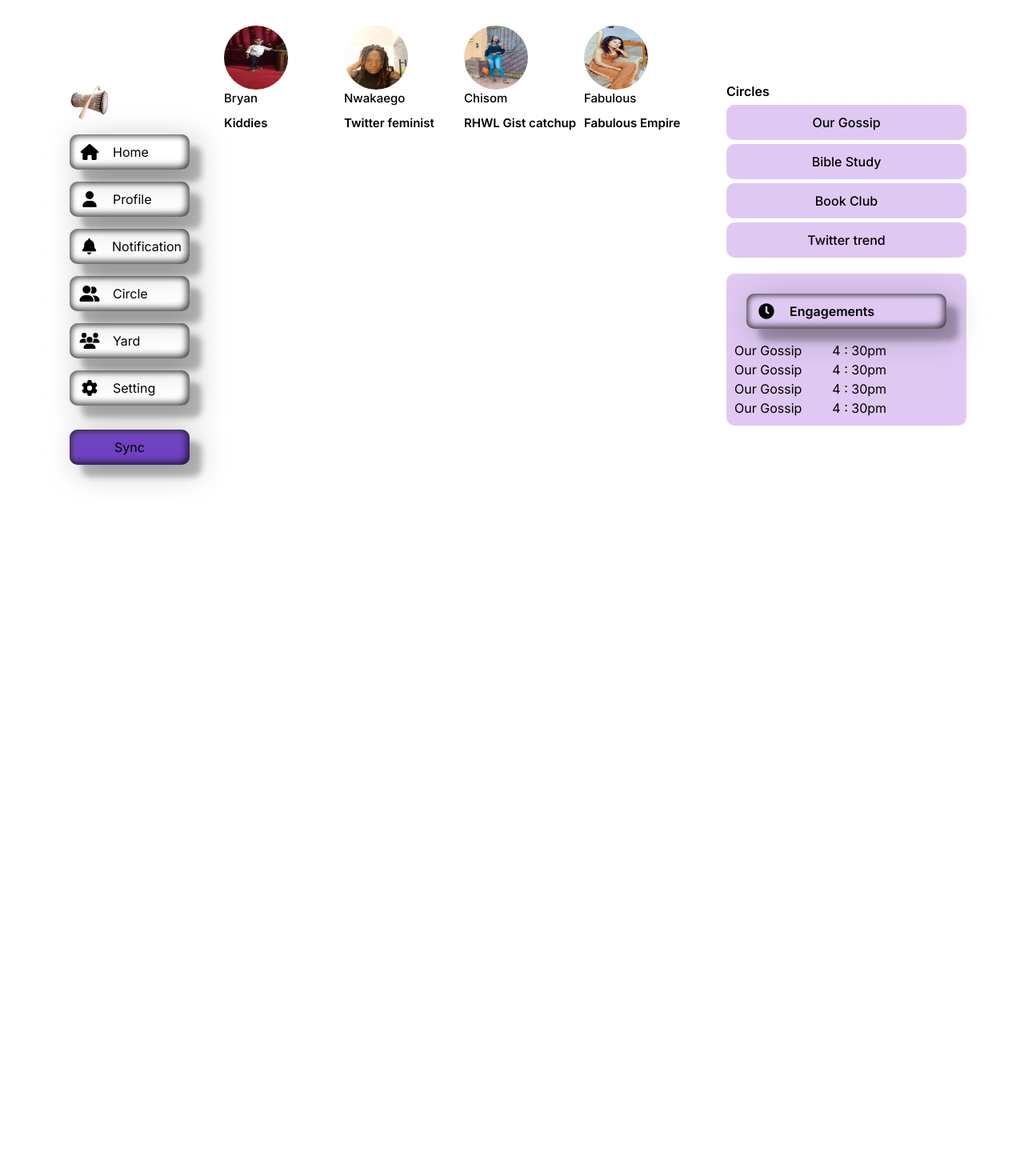
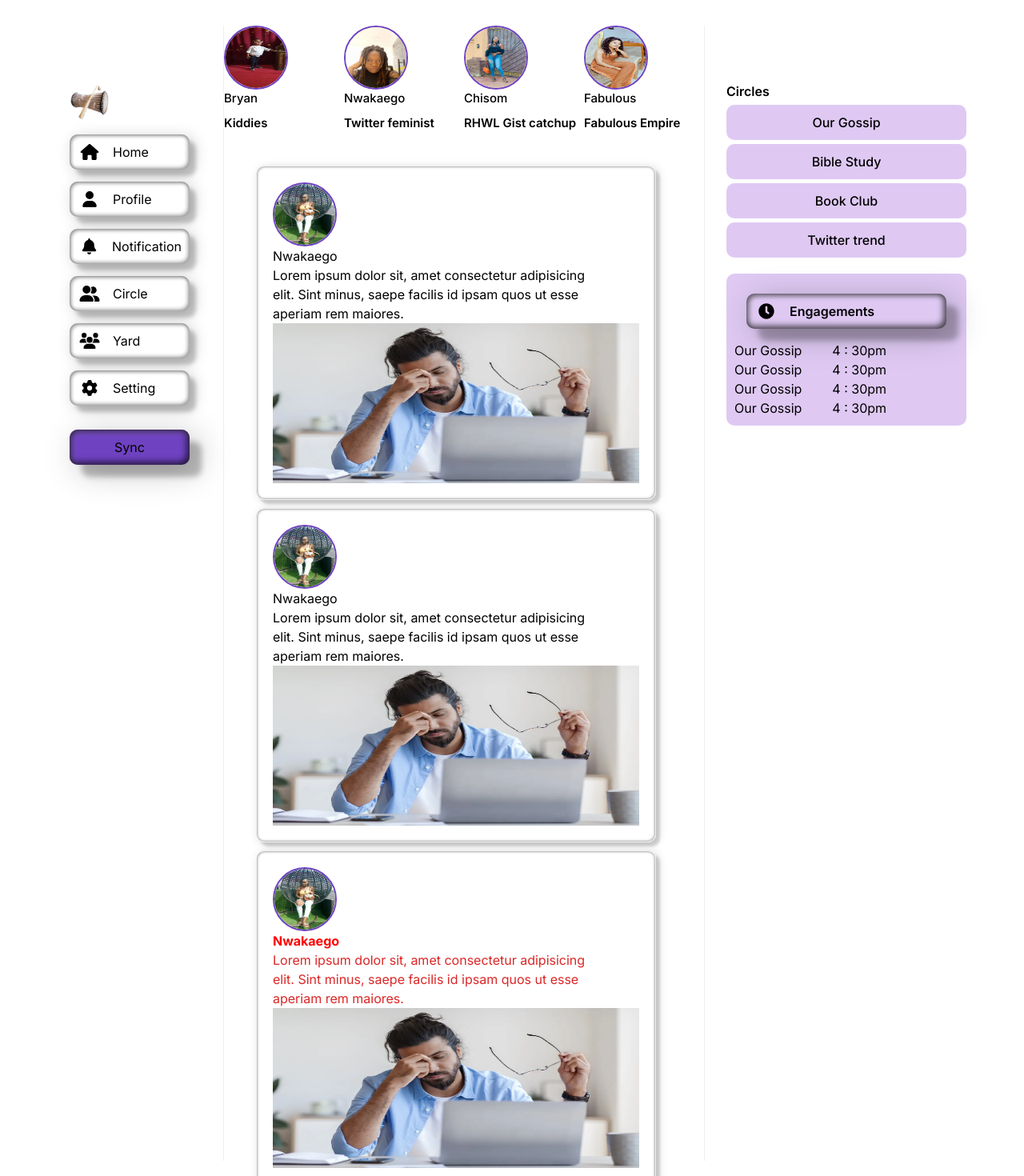
Before and after one commit to Nwakaego-Ego/circle, a Next.js app: page / in a window 1280 px wide. Shown: the top 1470 px of the page at 80% size. Before the commit the page ends 800 px from the top, so only its background shows below. Built offline with nearby package versions, Linux system fonts and the light colour scheme.

Commit message:
feed component

```diff
--- a/src/app/component/activity/activity.css
+++ b/src/app/component/activity/activity.css
@@ -1,27 +1,19 @@
-/* .activity {
-  position: relative;
-  left: 30px;
-} */
+* {
+  margin: 0;
+  padding: 0;
+}
+
+.activity {
+  border-right: 1px solid rgba(240, 237, 237, 0.979);
+  border-left: 1px solid rgba(240, 237, 237, 0.979);
+}
 
 .activity-img {
   width: 80px;
   height: 80px;
   border-radius: 50%;
+  border: 2px solid #6f42c1;
 }
-
-/* .bgImage {
-  position: relative;
-  background-size: cover;
-  background-repeat: no-repeat;
-
-   width: 120px;
-  height: 200px;
-  box-shadow: 0px 5px 17px -7px rgba(0, 0, 0, 0.75);
-  border-radius: 10px;
-  margin: 10px;
-  transition: transform 100ms ease-in;
-  cursor: pointer;
-}  */
 
 .activity-img:hover {
   transform: scale(1.07);
@@ -31,7 +23,6 @@
 }
 
 .name-title {
-  /* position: absolute; */
   bottom: 20px;
 
   font-size: 15px;
@@ -40,9 +31,6 @@
 }
 
 .activity-name {
-  /* background-color: rgba(255, 255, 255, 0.15);  */
-  /* background-color: rgba(209, 154, 243, 0.4); */
-  /* text-align: center; */
   font-weight: 500;
   border-radius: 10px;
   color: black;
@@ -51,9 +39,6 @@
 }
 
 .activity-title {
-  /* background-color: rgba(255, 255, 255, 0.15);  */
-  /* background-color: rgba(209, 154, 243, 0.4); */
-  /* text-align: center; */
   color: black;
   font-weight: 600;
   border-radius: 10px;
--- a/src/app/component/activity/activity.jsx
+++ b/src/app/component/activity/activity.jsx
@@ -1,3 +1,4 @@
+import Feed from "../feed/feed";
 import "./activity.css";
 
 const activity = () => {
@@ -31,7 +32,8 @@ const activity = () => {
   const background = "./ego.jpeg";
   return (
     <>
-      <div className="flex activity">
+      <div className="activity">
+        <div className="flex ">
           {activityBar.map((activity) => {
             return (
               <div
@@ -42,7 +44,11 @@ const activity = () => {
                 // className="bgImage"
                 className="activity-wrapper"
               >
-              <img src={activity.image} alt="image" className="activity-img" />
+                <img
+                  src={activity.image}
+                  alt="image"
+                  className="activity-img"
+                />
                 <div className="name-title">
                   <p className="activity-name">{activity.name}</p>
                   <p className="activity-title">{activity.title}</p>
@@ -51,6 +57,8 @@ const activity = () => {
             );
           })}
         </div>
+        <Feed />
+      </div>
     </>
   );
 };
--- a/src/app/component/explorer/explorer.css
+++ b/src/app/component/explorer/explorer.css
@@ -56,10 +56,16 @@
   /* background: linear-gradient(to bottom right, #3490dc, #6f42c1, #e83e8c); */
   /* background-color: #6f42c1; */
   /* background-color: #bf30ee; */
-  box-shadow: 15px 15px 7px rgba(0, 0, 0, 0.25),
+
+  /* box-shadow: 15px 15px 7px rgba(0, 0, 0, 0.25),
     10px 8px 40px rgba(0, 0, 0, 0.25), inset 3px 3px 6px rgba(0, 0, 0, 0.5),
     inset 3px 3px 10px rgba(255, 255, 255, 0.2),
-    inset -3px -3px 8px rgba(0, 0, 0, 0.75);
+    inset -3px -3px 8px rgba(0, 0, 0, 0.75); */
+
+  box-shadow: 8px 8px 5px rgba(0, 0, 0, 0.2), 5px 4px 20px rgba(0, 0, 0, 0.2),
+    inset 2px 2px 4px rgba(0, 0, 0, 0.4),
+    inset 2px 2px 6px rgba(255, 255, 255, 0.1),
+    inset -2px -2px 5px rgba(0, 0, 0, 0.4);
 }
 
 .explorer-item:hover {
--- a/src/app/component/explorer/explorer.jsx
+++ b/src/app/component/explorer/explorer.jsx
@@ -7,6 +7,7 @@ import {
   faUsers,
   faGear,
 } from "@fortawesome/free-solid-svg-icons";
+
 import "./explorer.css";
 
 const Explorer = () => {
--- /dev/null
+++ b/src/app/component/feed/feed.css
@@ -0,0 +1,39 @@
+.feed-container {
+  position: relative;
+  top: 40px;
+  left: 30px;
+  border: 1px solid rgba(240, 237, 237, 0.979);
+  width: 500px;
+  border-radius: 10px;
+  margin: 10px;
+
+  box-shadow: 5px 5px 3px rgba(0, 0, 0, 0.15), 3px 2px 12px rgba(0, 0, 0, 0.15),
+    inset 1px 1px 3px rgba(0, 0, 0, 0.3),
+    inset 1px 1px 4px rgba(255, 255, 255, 0.08),
+    inset -1px -1px 3px rgba(0, 0, 0, 0.3);
+}
+
+.feed-profile-img {
+  width: 80px;
+  height: 80px;
+  border-radius: 50%;
+  border: 2px solid #6f42c1;
+}
+
+.feed-name {
+  font-weight: 700;
+  color: red;
+}
+
+.feed-content-img {
+  width: 900px;
+  height: 200px;
+}
+
+.sync-text {
+  width: 400px;
+}
+
+.feed-content-container {
+  padding: 20px;
+}
--- a/src/app/component/feed/feed.jsx
+++ b/src/app/component/feed/feed.jsx
@@ -0,0 +1,83 @@
+import React from "react";
+import Image from "next/image";
+import "./feed.css";
+
+const Feed = () => {
+  return (
+    <>
+      <div>
+        <div className="feed-container">
+          <div className="feed-content-container">
+            <Image
+              src="/nwakaego.jpeg"
+              alt="image"
+              width={50}
+              height={50}
+              className="feed-profile-img"
+            />
+            <p>Nwakaego</p>
+            <p className="sync-text">
+              Lorem ipsum dolor sit, amet consectetur adipisicing elit. Sint
+              minus, saepe facilis id ipsam quos ut esse aperiam rem maiores.
+            </p>
+            <Image
+              src="/junior_tired.webp"
+              alt="talking drum"
+              className="feed-content-img"
+              width={900}
+              height={200}
+            />
+          </div>
+        </div>
+        <div className="feed-container">
+          <div className="feed-content-container">
+            <Image
+              src="/nwakaego.jpeg"
+              alt="image"
+              width={50}
+              height={50}
+              className="feed-profile-img"
+            />
+            <p>Nwakaego</p>
+            <p className="sync-text">
+              Lorem ipsum dolor sit, amet consectetur adipisicing elit. Sint
+              minus, saepe facilis id ipsam quos ut esse aperiam rem maiores.
+            </p>
+            <Image
+              src="/junior_tired.webp"
+              alt="talking drum"
+              className="feed-content-img"
+              width={900}
+              height={200}
+            />
+          </div>
+        </div>
+        <div className="feed-container">
+          <div className="feed-content-container">
+            <Image
+              src="/nwakaego.jpeg"
+              alt="image"
+              width={50}
+              height={50}
+              className="feed-profile-img"
+            />
+            <p className="feed-name text-red-600">Nwakaego</p>
+            <p className="sync-text text-red-600">
+              Lorem ipsum dolor sit, amet consectetur adipisicing elit. Sint
+              minus, saepe facilis id ipsam quos ut esse aperiam rem maiores.
+            </p>
+            <Image
+              src="/junior_tired.webp"
+              alt="talking drum"
+              className="feed-content-img"
+              width={900}
+              height={200}
+            />
+          </div>
+        </div>
+      </div>
+    </>
+  );
+};
+
+export default Feed;
```
Also changed, not shown: public/junior_tired.webp (added). Lines whose indentation alone changed are shown as unchanged.
